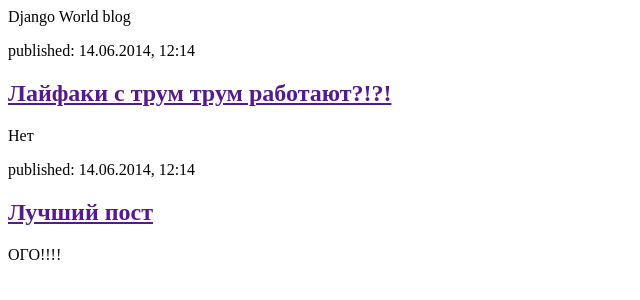
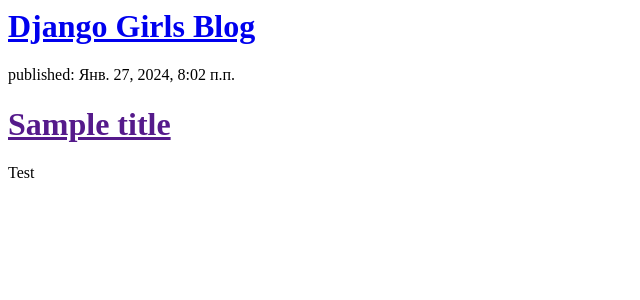
Before and after one commit to IGOR3356X/my-first-blog2, a Django app: page / in a window 1280 px wide. Shown: the top 300 px of the page, without its empty margins (0-640 px from the left). Run offline with Django 3.2, Linux system fonts and the light colour scheme; data comes from the database, SQL or seed files in the repository; both versions use the stored data as it was after the commit.

Commit message:
Modified templates to display posts from database

```diff
--- a/blog/templates/blog/post_list.html
+++ b/blog/templates/blog/post_list.html
@@ -1,22 +1,15 @@
 <html>
-	<head>
-		<title>Django World blog</title>
-	</head>
   <body>
     <div>
-			<hi><a_href="/">Django World blog </a></hi>
+      <h1><a href="/">Django Girls Blog</a></h1>
     </div>
 
+    {% for post in posts %}
       <div>
-			<p>published: 14.06.2014, 12:14</p>
-			<h2><a href="">Лайфаки с трум трум работают?!?!</a></h2>
-			<p>Нет</p>
+        <p>published: {{ post.published_date }}</p>
+        <h1><a href="">{{ post.title }}</a></h1>
+        <p>{{ post.text|linebreaksbr }}</p>
       </div>
-
-		<div>
-			<p>published: 14.06.2014, 12:14</p>
-			<h2><a href="">Лучший пост</a></h2>
-			<p>ОГО!!!!</p>
-		</div>
+    {% endfor %}
   </body>
 </html>
--- a/blog/views.py
+++ b/blog/views.py
@@ -1,5 +1,8 @@
 from django.shortcuts import render
+from django.utils import timezone
+from .models import Post
 
 def post_list(request):
-    return render(request, 'blog/post_list.html', {})
+    posts = Post.objects.filter(published_date__lte=timezone.now()).order_by('published_date')
+    return render(request, 'blog/post_list.html', {'posts': posts})
 # Create your views here.
```
Also changed, not shown: db.sqlite3. Lines whose indentation alone changed are shown as unchanged.
